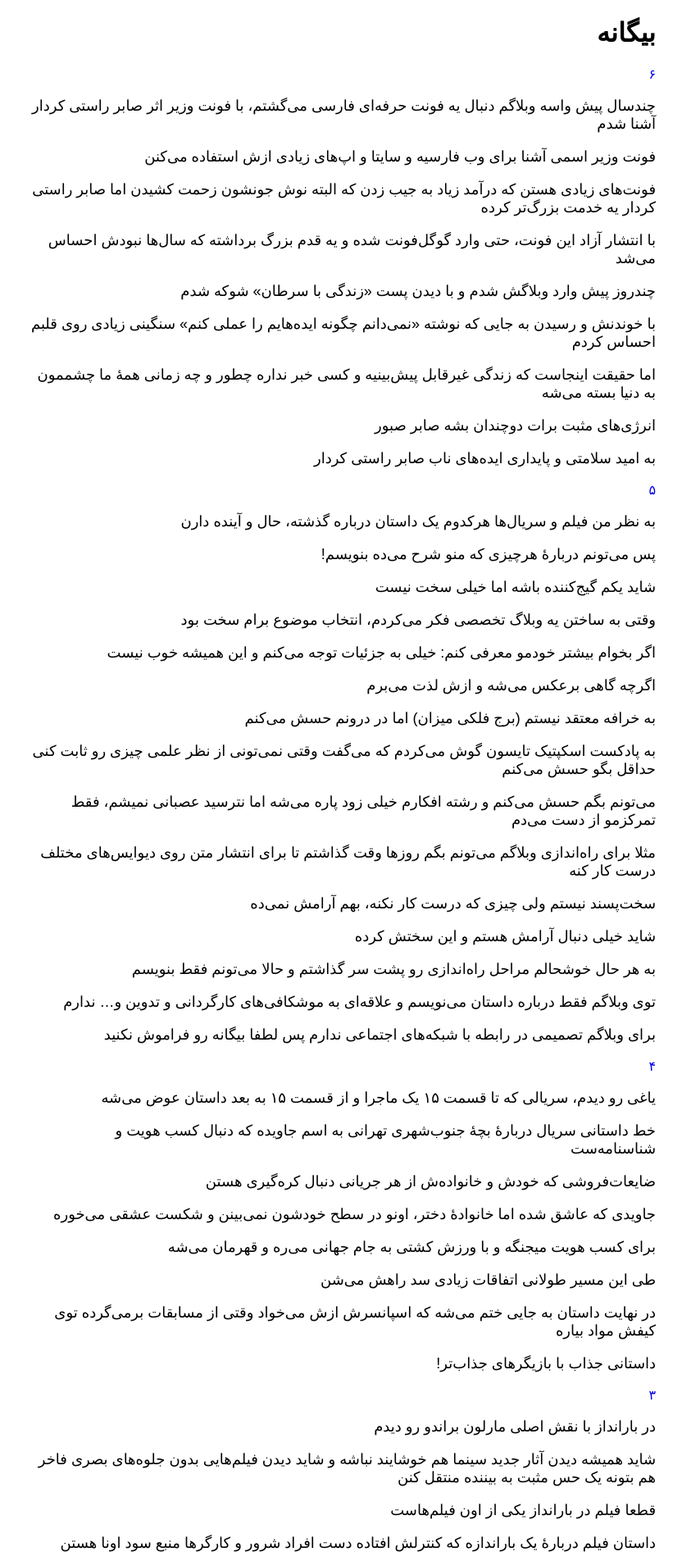
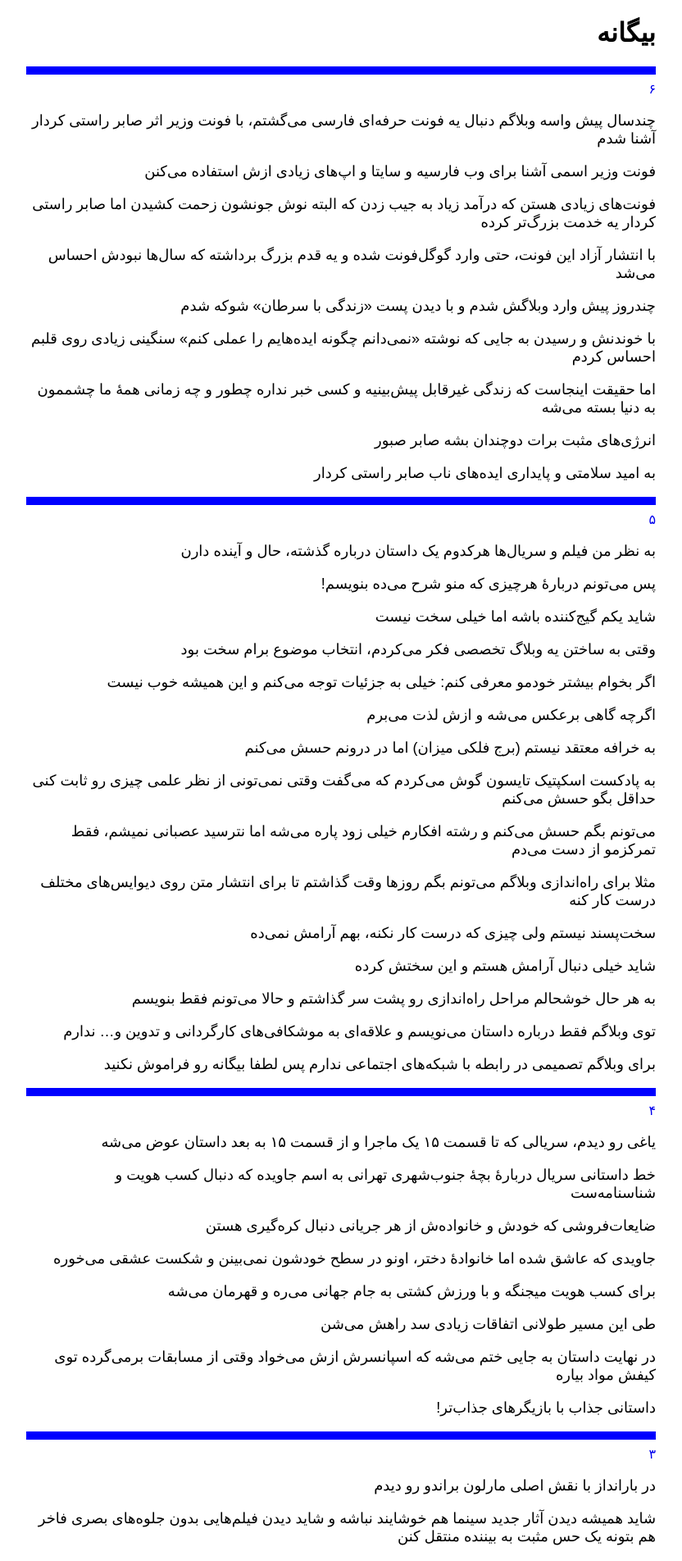
Before and after one commit to darkblog/darkblog.github.io, a Jekyll site: the page built from index.html, in a window 1280 px wide. Shown: the top 1904 px of the page at 82% size, without its empty margins (224-1056 px from the left). Built offline with Jekyll 4.4.1, drawn with Linux system fonts in a browser that asks for light colours.

Commit message:
Update index.html

```diff
--- a/index.html
+++ b/index.html
@@ -9,11 +9,12 @@
 <meta charset="utf-8">
 <meta name="viewport" content="width=device-width, initial-scale=1">
 <link rel="canonical" href="https://biganeh.com/">
-<style>body{font-family:sans-serif;margin:auto;padding:0 1.25em 0 1.25em;max-width:48em}p{font-size:large}a{text-decoration:none;border-style:thick solid blue}</style>
+<style>body{font-family:sans-serif;margin:auto;padding:0 1.25em 0 1.25em;max-width:48em}p{font-size:large}a{text-decoration:none}hr{border:thick solid blue}</style>
 </head>
 <body>
 <h1>بیگانه</h1>
 {% for post in site.posts limit:1000 %}
+<hr>
 <a href="{{ site.url }}{{ post.url }}">{{ post.title }}</a>
 {{ post.content }}
 {% endfor %}
```
